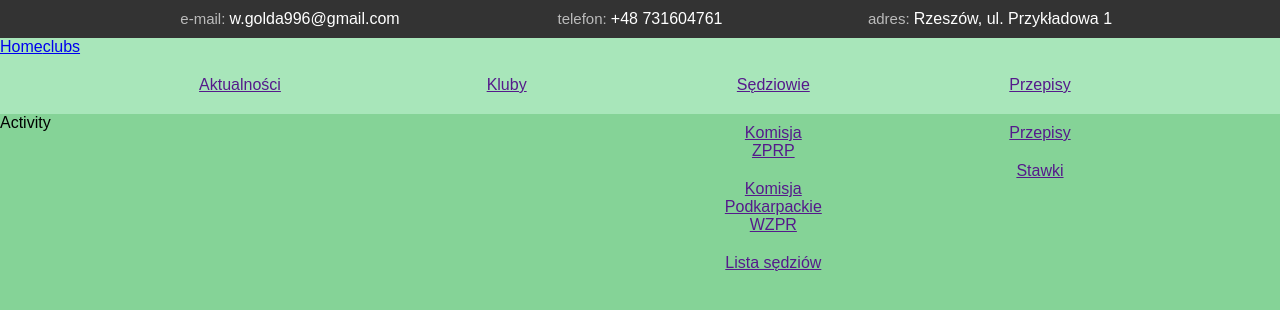
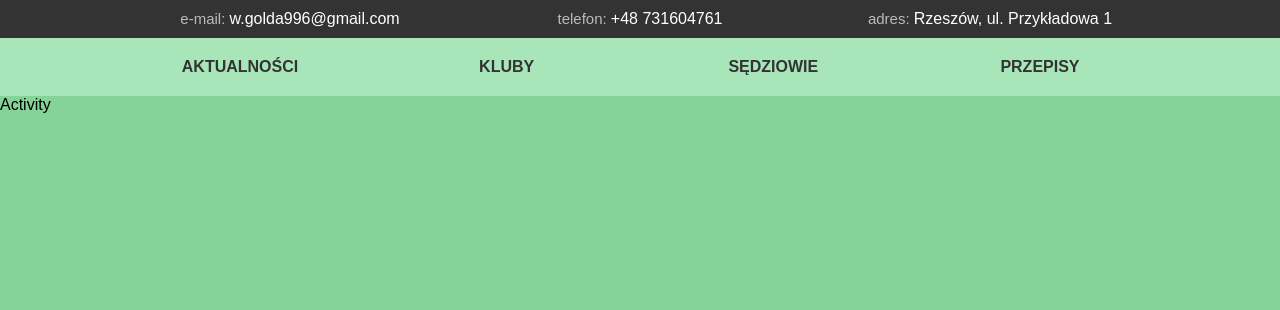
Before and after one commit to sterownik/handball_site, a React (Create React App) app: page / in a window 1280 px wide. Shown: the top 310 px of the page. Built offline with nearby package versions, Linux system fonts and the light colour scheme.

Commit message:
working on navigation section

```diff
--- a/src/redux/reducers/navigationSlice.js
+++ b/src/redux/reducers/navigationSlice.js
@@ -8,42 +8,51 @@
             {
                 id: 0,
                 title: "Aktualności",
-                submenu: []
+                submenu: [],
+                path: "/"
             },
             {
                 id: 1,
                 title: "Kluby",
-                submenu: []
+                submenu: [],
+                path: "/clubs",
             },
             {
                 id: 2,
                 title: "Sędziowie",
+                path: "/referees",
                 submenu: [
                     {
                         id: 10,
-                        title: "Komisja ZPRP"
+                        title: "Komisja ZPRP",
+                        path: "/board"
                     },
                     {
                         id: 11,
-                        title: "Komisja Podkarpackie WZPR"
+                        title: "Komisja Podkarpackie WZPR",
+                        path: "/boardvoivo"
                     },
                     {
                         id: 12,
-                        title: "Lista sędziów"
+                        title: "Lista sędziów",
+                        path: "/referees"
                     },
                 ]
             },
             {
                 id: 3,
                 title: "Przepisy",
+                path: "/rules",
                 submenu: [
                     {
                         id: 20,
-                        title: "Przepisy"
+                        title: "Przepisy",
+                        path: "/rules"
                     },
                     {
                         id: 21,
-                        title: "Stawki"
+                        title: "Stawki",
+                        path: "/field",
                     }
                 ]
             }
--- a/src/ui/atoms/Header/Navigation.js
+++ b/src/ui/atoms/Header/Navigation.js
@@ -9,29 +9,27 @@
     console.log(navs);
 
     const navigationItems = navs.map((item) =>
-        <StyledMenuItem key={item.id}><a href="">{item.title}</a>
+        <StyledMenuItem key={item.id}><Link to={item.path}>{item.title}</Link>
             {(item.submenu.length > 0) ?
                 <StyledSubMenu>
                     {item.submenu.map((itemSub) =>
                         <StyledSubMenuItem>
-                            <a href="">{itemSub.title}</a>
+                            <Link to={itemSub.path}>{itemSub.title}</Link>
                         </StyledSubMenuItem>
                     )}
                 </StyledSubMenu>
             : null}
         </StyledMenuItem>
-    );
+    )
 
     return (
         <StyledWrapper>
-            <Link to="/">Home</Link>
-            <Link to="/clubs">clubs</Link>
             <StyledFlexBox>
                 {navigationItems}
             </StyledFlexBox>
         </StyledWrapper>
     )
-}
+};
 
 const StyledWrapper = styled.div`
     width: 100%;
@@ -52,19 +50,40 @@
     padding: 20px 0;
     text-align: center;
     position: relative;
+
+    a {
+        color: ${(props) => props.theme.colorBlackLight};
+        font-weight: 600;
+        text-decoration: none;
+        text-transform: uppercase;
+    }
+
+    ul {
+        display: none;
+    }
+
+    &:hover {
+        ul {
+            display: block;
+        }
+    }
 `;
 
 const StyledSubMenu = styled.ul`
+    background-color: ${(props) => props.theme.colorGreenLight};
+    border-top: 1px solid ${(props) => props.theme.colorWhite};
     position: absolute;
     list-style: none;
-    padding: 20px 0 0;
+    margin: 20px 0 0;
+    padding: 0;
+    width: 100%;
     left: 50%;
     transform: translateX(-50%);
 `;
 
 const StyledSubMenuItem = styled.li`
-    color: red;
     padding: 10px;
+    border-bottom: 1px solid ${(props) => props.theme.colorWhite};
 `;
 
 export default Navigation;
--- /dev/null
+++ b/src/ui/molecules/Content/Board.js
@@ -0,0 +1,12 @@
+import React from "react";
+import styled from "@emotion/styled";
+
+const Board = () => {
+    return (
+        <div>
+            Board
+        </div>
+    )
+};
+
+export default Board;
--- /dev/null
+++ b/src/ui/molecules/Content/BoardVoivodeship.js
@@ -0,0 +1,12 @@
+import React from "react";
+import styled from "@emotion/styled";
+
+const BoardVoivodeship = () => {
+    return (
+        <div>
+            BoardVoivodeship
+        </div>
+    )
+};
+
+export default BoardVoivodeship;
--- /dev/null
+++ b/src/ui/molecules/Content/Field.js
@@ -0,0 +1,12 @@
+import React from "react";
+import styled from "@emotion/styled";
+
+const Field = () => {
+    return (
+        <div>
+            Field
+        </div>
+    )
+};
+
+export default Field;
--- /dev/null
+++ b/src/ui/molecules/Content/Referees.js
@@ -0,0 +1,12 @@
+import React from "react";
+import styled from "@emotion/styled";
+
+const Referees = () => {
+    return (
+        <div>
+            Referees
+        </div>
+    )
+};
+
+export default Referees;
--- /dev/null
+++ b/src/ui/molecules/Content/Rules.js
@@ -0,0 +1,12 @@
+import React from "react";
+import styled from "@emotion/styled";
+
+const Rules = () => {
+    return (
+        <div>
+            Rules
+        </div>
+    )
+};
+
+export default Rules;
--- a/src/ui/organisms/Content.js
+++ b/src/ui/organisms/Content.js
@@ -4,6 +4,11 @@
 
 import Activity from "../molecules/Content/Activity";
 import Clubs from "../molecules/Content/Clubs";
+import Board from "../molecules/Content/Board";
+import BoardVoivodeship from "../molecules/Content/BoardVoivodeship";
+import Field from "../molecules/Content/Field";
+import Referees from "../molecules/Content/Referees";
+import Rules from "../molecules/Content/Rules";
 
 const Content = () => {
     return (
@@ -11,6 +16,11 @@
             <Switch>
                 <Route exact path="/" component={Activity} />
                 <Route path="/clubs" component={Clubs} />
+                <Route path="/board" component={Board} />
+                <Route path="/boardvoivo" component={BoardVoivodeship} />
+                <Route path="/field" component={Field} />
+                <Route path="/referees" component={Referees} />
+                <Route path="/rules" component={Rules} />
             </Switch>
         </StyledWrapper>
     )
```
